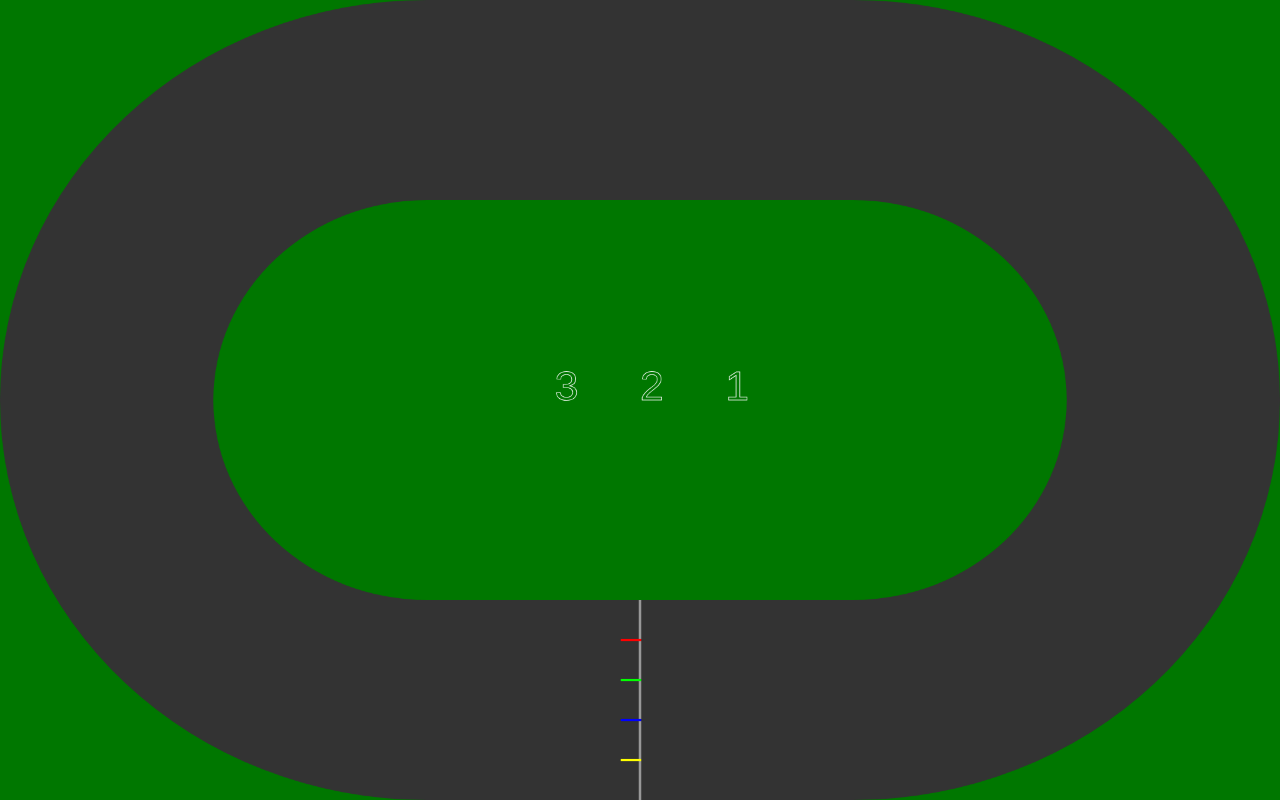
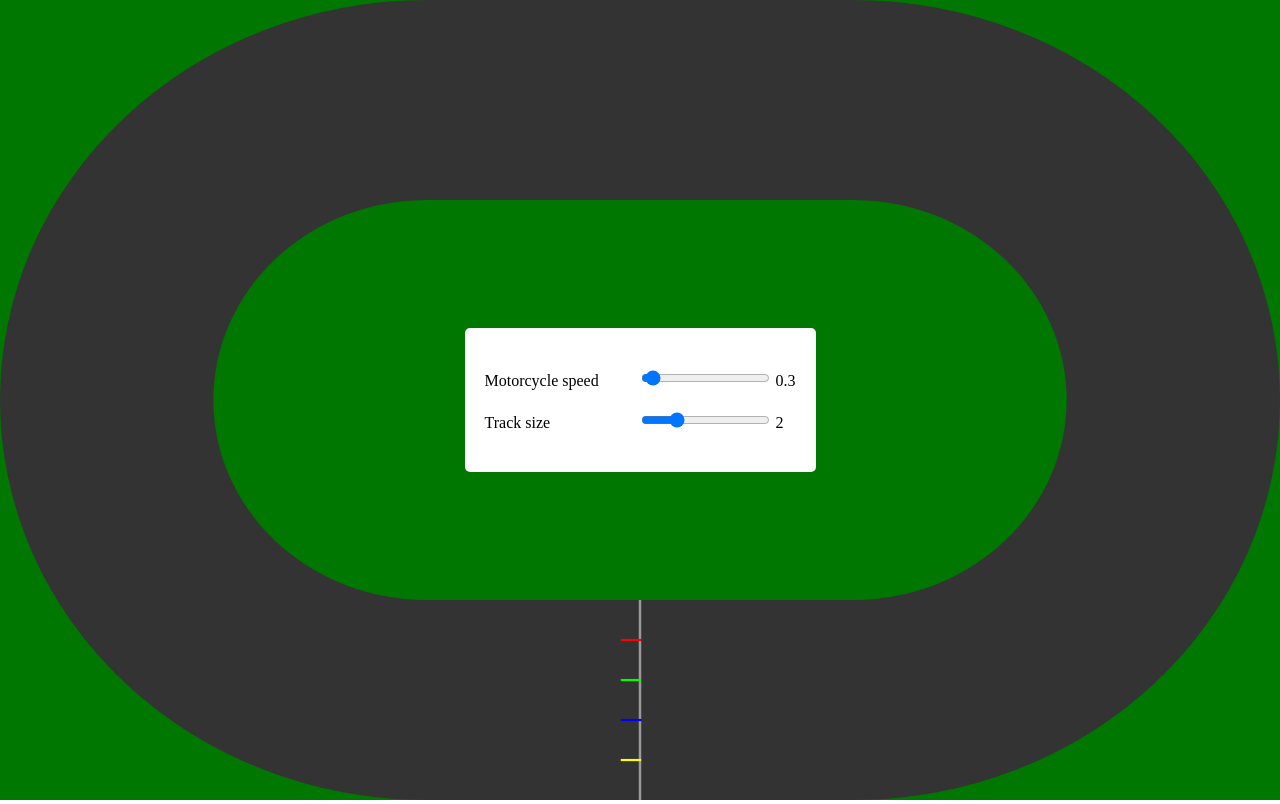
Before and after one commit to finalclass/kreski, a website: page index.html in a window 1280 px wide. Drawn offline with Linux system fonts and the light colour scheme.

Commit message:
bases of ui

```diff
--- a/game.js
+++ b/game.js
@@ -1,4 +1,4 @@
-const start = (function () {
+const startGame = (function () {
     const playerColors = ['#f00', '#0f0', '#00f', '#ff0', '#f0f', '#0ff', '#fff', '#000'];
     const controls = ['q', '/', 'v', 'u', 'z', 'm', 'r', ']'];
     /** @type {HTMLCanvasElement} */
@@ -252,4 +252,4 @@ const start = (function () {
     }
 })();
 
-start(4);
+startGame(4);
--- a/index.html
+++ b/index.html
@@ -21,5 +21,6 @@ body {
 <body>
     <canvas id="view" width="1920" height="1280"></canvas>
     <script src="game.js"></script>
+    <script src="ui.js"></script>
 </body>
 </html>
--- /dev/null
+++ b/ui.js
@@ -0,0 +1,72 @@
+const initUI = (function () {
+    let speed = 0.3;
+    let trackSize = 2;
+
+    function globalSettings() {
+        return `
+        <style>
+            .form-item {
+                margin: 20px 0;
+            }
+
+            .form-item label {
+                width: 150px;
+                display: inline-block;
+            }
+        </style>
+        <div class="global-settings">
+            <div class="form-item">
+                <label for="game-speed">Motorcycle speed</label>
+                <input type="range" id="game-speed" min="0.1" max="5" value="0.3" step="0.1">
+                ${speed}
+            </div>
+            <div class="form-item">
+                <label for="track-size">Track size</label>
+                <input type="range" id="track-size" min="1" max="5" value="2" step="1">
+                ${trackSize}
+            </div>
+        </div>
+        `;
+    }
+
+    function renderMenu() {
+        const menu = document.createElement('nav');
+
+        menu.innerHTML = `
+<div class="menu" style="
+    position: fixed;
+    top: 0;
+    left: 0;
+    right: 0;
+    bottom: 0;
+    display: flex;
+    justify-content: center;
+    align-items: center;
+">
+  <div class="settings-content" style="
+    background: #fff;
+    padding: 20px;
+    border-radius: 5px;
+  ">
+      ${globalSettings()}
+  </div>
+</div>
+        `;
+        document.body.appendChild(menu);
+        document.querySelector('#game-speed').addEventListener('input', (event) => {
+            speed = event.target.value;
+            document.querySelector('#game-speed').nextSibling.textContent = speed;
+        });
+
+        document.querySelector('#track-size').addEventListener('input', (event) => {
+            trackSize = event.target.value;
+            document.querySelector('#track-size').nextSibling.textContent = trackSize;
+        });
+    }
+
+    return function () {
+        renderMenu();
+    }
+})();
+
+initUI();
```
